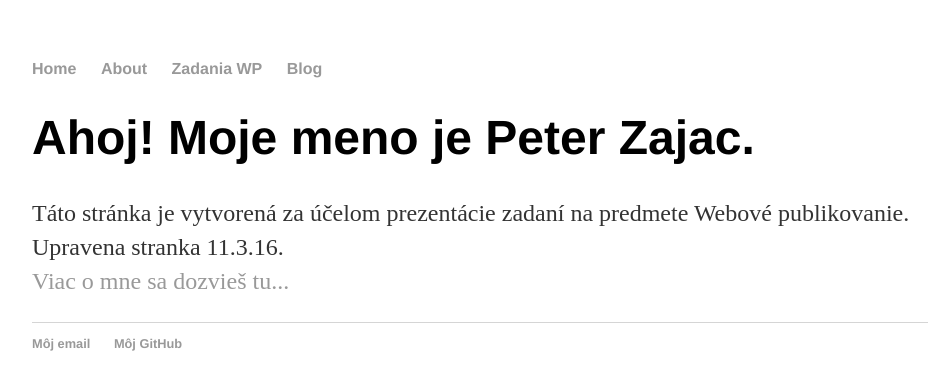
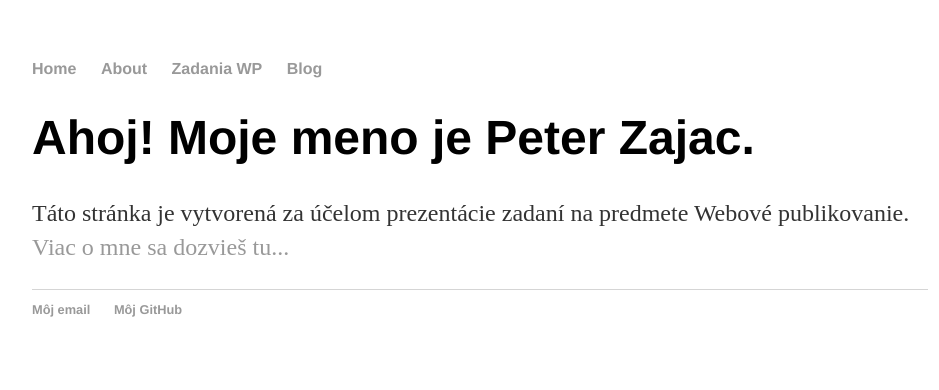
Before and after one commit to mg-24/peterzajac39.github.io, a Jekyll site: the page built from index.html, in a window 1280 px wide. Shown: the top 390 px of the page, without its empty margins (160-1099 px from the left). Built offline with Jekyll 4.4.1, drawn with Linux system fonts in a browser that asks for light colours.

Commit message:
Zmena spet

```diff
--- a/index.html
+++ b/index.html
@@ -5,7 +5,6 @@ title: Peter Zajac, osobna stranka
 <div class="blurb">
 	<h1>Ahoj! Moje meno je Peter Zajac.</h1>
 	<p>Táto stránka je vytvorená za účelom prezentácie zadaní na predmete Webové publikovanie.
-	Upravena stranka 11.3.16.
 	<br>
     <a href="/about">Viac o mne sa dozvieš tu...</a></p>
 </div><!-- /.blurb -->
```
